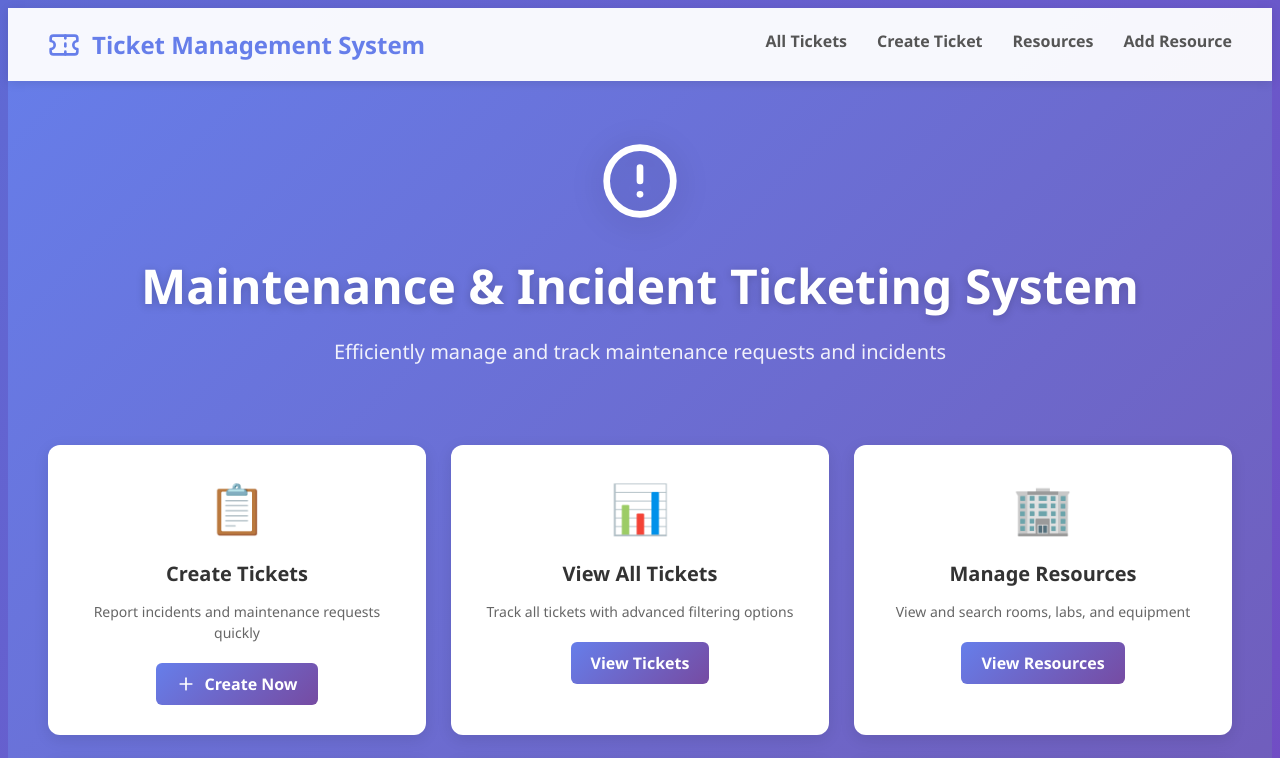
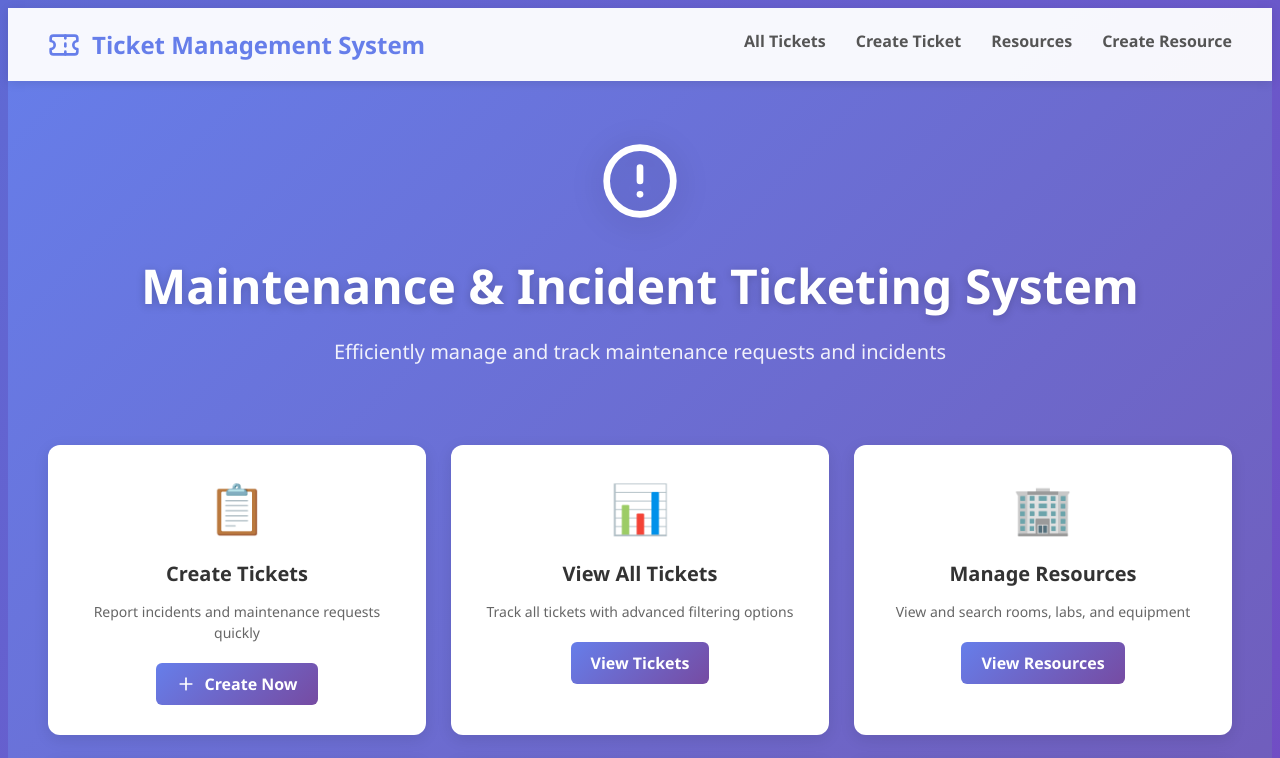
Before and after one commit to Maliya2002/it3030-paf-2026-smart-campus-group89, a React (Create React App) app in the folder frontend/: page / in a window 1280 px wide. Shown: the top 758 px of the page. Built offline with nearby package versions, Linux system fonts and the light colour scheme.

Commit message:
Update Home.js

```diff
--- a/frontend/src/components/Home/Home.js
+++ b/frontend/src/components/Home/Home.js
@@ -16,9 +16,8 @@ function Home() {
           <Link to="/alltickets" className="nav-link">All Tickets</Link>
           <Link to="/createticket" className="nav-link">Create Ticket</Link>
 
-
           <Link to="/resources" className="nav-link">Resources</Link>
-          <Link to="/create-resource" className="nav-link">Add Resource</Link>
+          <Link to="/create-resource" className="nav-link">Create Resource</Link>
         </div>
       </nav>
 
```
